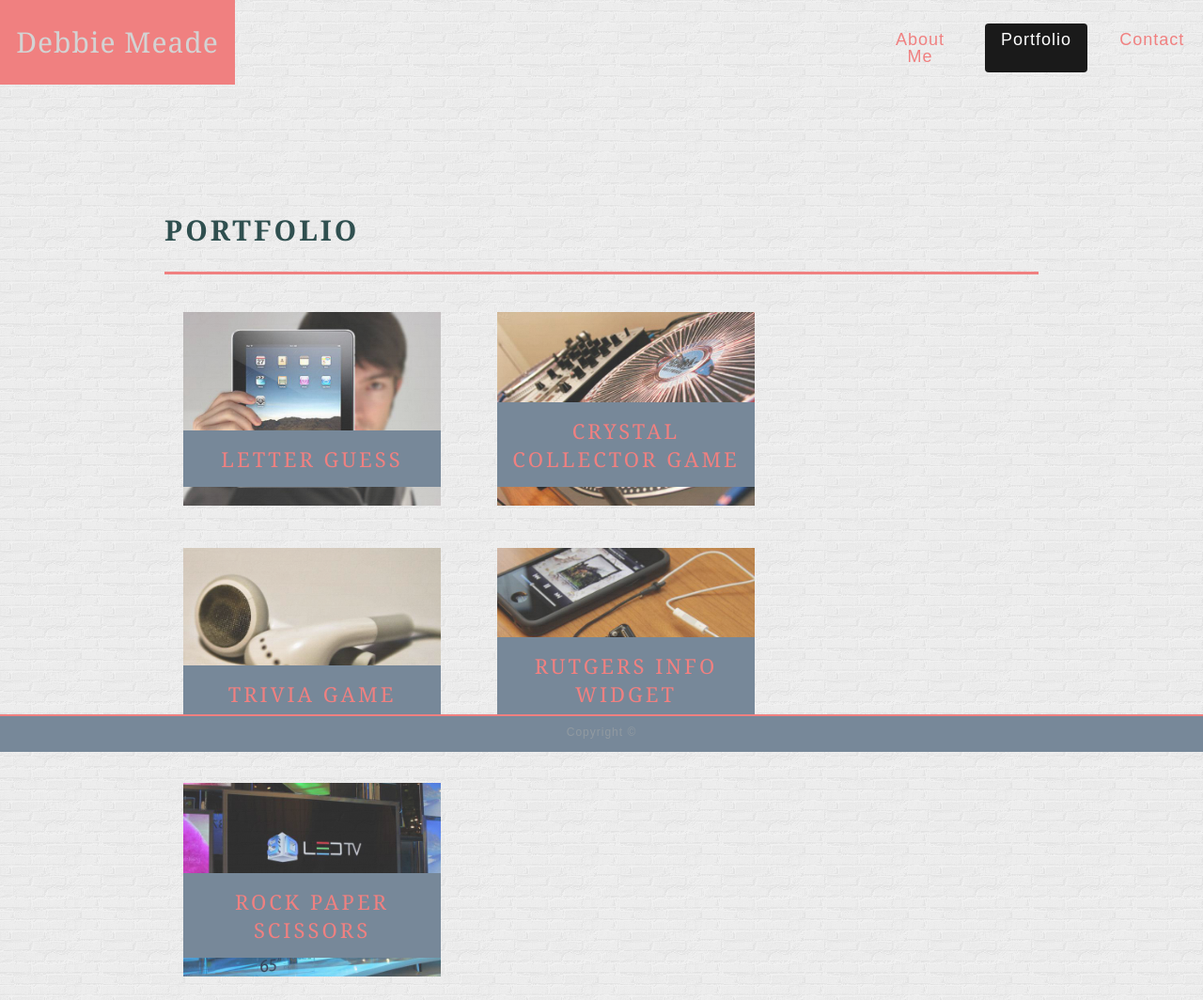
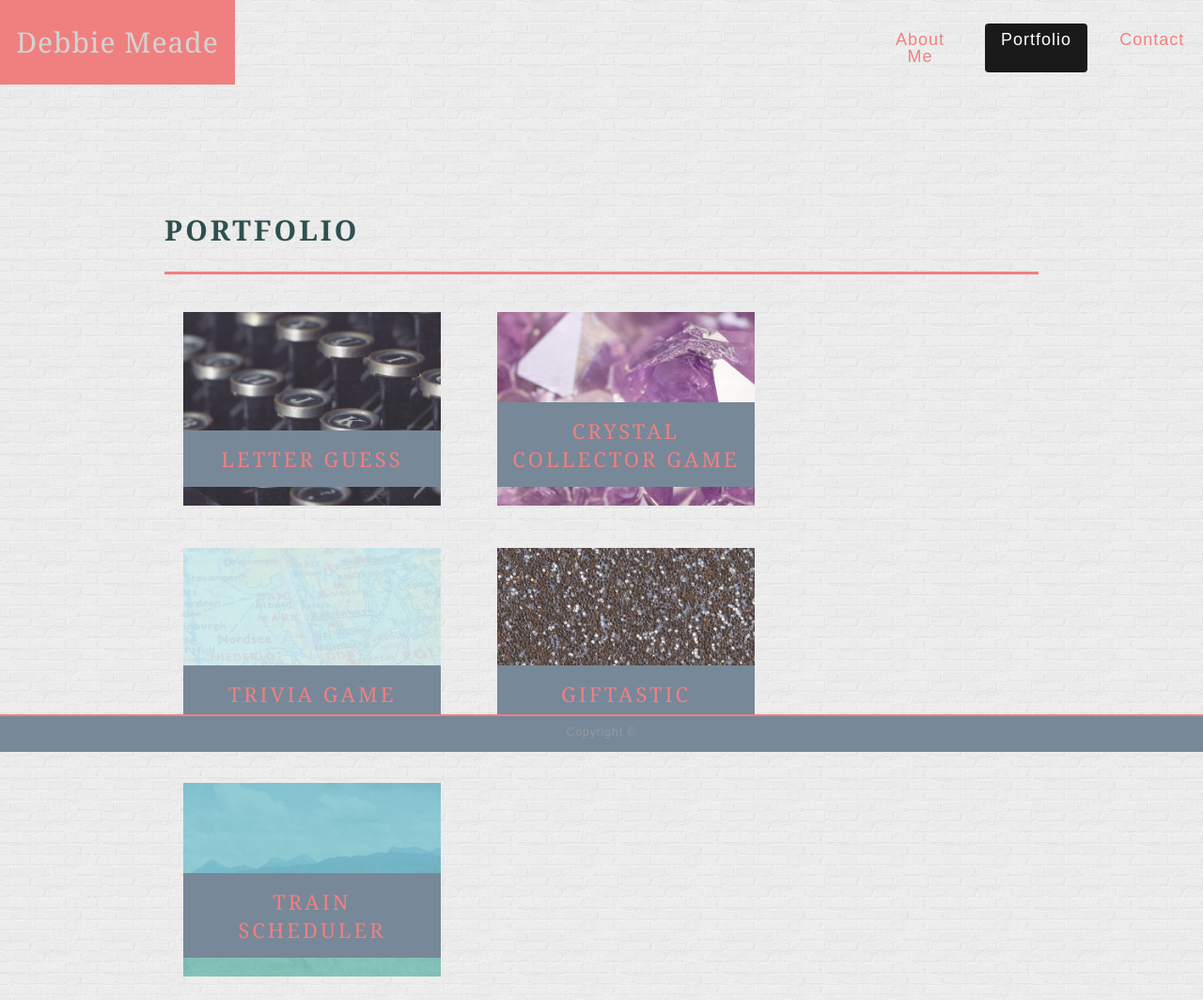
Before and after one commit to DebMeade/Bootstrap-Portfolio, a plain HTML site: page portfolio.html in a window 1280 px wide. Shown: the whole page at 94% size. Drawn offline with nearby package versions, Linux system fonts and the light colour scheme.

Commit message:
adding updated files

```diff
--- a/portfolio.html
+++ b/portfolio.html
@@ -15,7 +15,7 @@
 <body>
         <a href="index.html" id="logo">Debbie Meade</a>
         <nav class="nav nav-pills nav-justified">
-                <a class="nav-link" href="index.html"">About Me</a>
+                <a class="nav-link" href="index.html">About Me</a>
                 <a class="nav-link active" href="portfolio.html">Portfolio</a>
                 <a class="nav-link" href="contact.html">Contact</a>
                 </nav>
@@ -26,29 +26,33 @@
 
                 <div class="work">
                     <a href = "https://debmeade.github.io/Psychic-Game/">
-                    <img src="assets/images/technics-q-c-640-480-1.jpg" alt="Letter Guess"></a>
+                    <img src="assets/images/Vintagecrop.png" alt="Letter Guess"></a>
                     <a href = "https://debmeade.github.io/Psychic-Game/"><h3>Letter Guess</h3></a>
                 </div>
 
                 <div class="work">
                     <a href = "https://debmeade.github.io/unit-4-game/">
-                    <img src="assets/images/technics-q-c-640-480-2.jpg" alt="Crystal Collector Game"></a>
+                    <img src="assets/images/Gemcrop.png" alt="Crystal Collector Game"></a>
                     <a href = "https://debmeade.github.io/unit-4-game/"><h3>Crystal Collector Game</h3></a>
                 </div>
 
                 <div class="work">
-                    <img src="assets/images/technics-q-c-640-480-5.jpg" alt="Trivia Game">
-                    <h3>Trivia Game</h3>
+                    <a href = "https://debmeade.github.io/TriviaGame/">
+                    <img src="assets/images/trivia.png" alt="Trivia Game"></a>
+                    <a href = "https://debmeade.github.io/TriviaGame/"><h3>Trivia Game</h3></a>
+
                 </div>
 
                 <div class="work">
-                    <img src="assets/images/technics-q-c-640-480-7.jpg" alt="Rutgers Info Widet">
-                    <h3>Rutgers Info Widget</h3>
+                    <a href = "https://debmeade.github.io/GifTastic/">
+                    <img src="assets/images/BlackGlitter.png" alt="GifTastic"></a>
+                    <a href = "https://debmeade.github.io/GifTastic/"><h3>GifTastic</h3></a>
                 </div>
 
                 <div class="work">
-                    <img src="assets/images/technics-q-c-640-480-9.jpg" alt="Rock Paper Scissors">
-                    <h3>Rock Paper Scissors</h3>
+                    <a href = "https://debmeade.github.io/TrainScheduler/">
+                    <img src="assets/images/Trainfull.png" alt="Train Scheduler"></a>
+                    <a href = "https://debmeade.github.io/TrainScheduler/"><h3>Train Scheduler</h3></a>
                 </div>
 
             </section>
```
Also changed, not shown: assets/images/BlackGlitter.png (added), assets/images/Gemcrop.png (added), assets/images/Trainfull.png (added), assets/images/Vintagecrop.png (added), assets/images/gem.jpg (added), assets/images/trivia.png (added), assets/images/typewriter.jpg (added).
